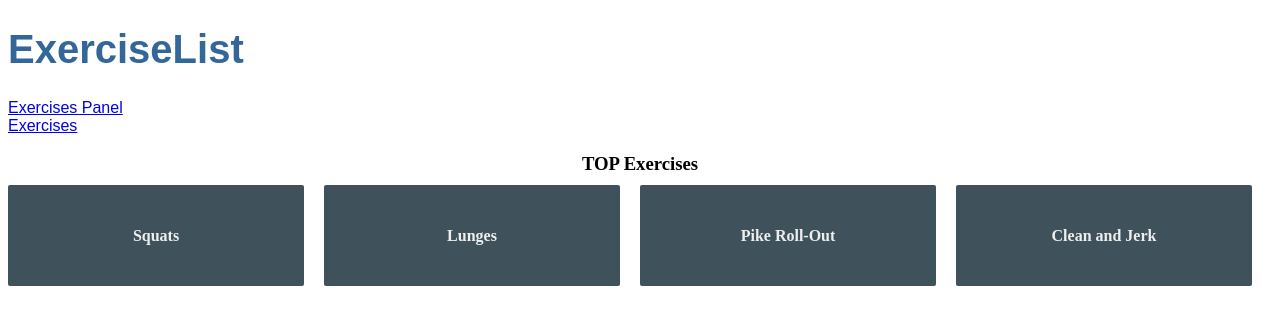
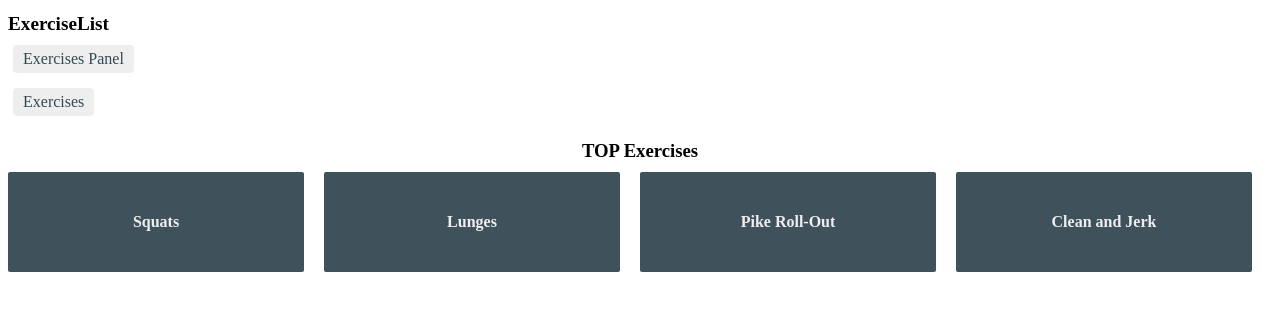
Before and after one commit to Nacchofer31/Angular9Projects, an Angular app in the folder exerciseList/: page /panel in a window 1280 px wide. Shown: the top 324 px of the page. Built offline with nearby package versions, Linux system fonts and the light colour scheme.

Commit message:
Updated app css

```diff
--- a/exerciseList/src/app/app.component.css
+++ b/exerciseList/src/app/app.component.css
@@ -1,21 +1,33 @@
-h1{
-  color:#369;
-  font-family: Arial, Helvetica, sans-serif;
-  font-size: 250%;
+h1 {
+  font-size: 1.2em;
+  margin-bottom: 0;
 }
-h2, h3 {
-  color: #444;
-  font-family: Arial, Helvetica, sans-serif;
-  font-weight: lighter;
+h2 {
+  font-size: 2em;
+  margin-top: 0;
+  padding-top: 0;
 }
-body {
-  margin: 2em;
+nav button {
+  margin: 5px;
 }
-body, input[type="text"], button {
-  color: #333;
-  font-family: Cambria, Georgia;
+nav a {
+  margin: 5px;
 }
-/* resto de contenido */
-* {
-  font-family: Arial, Helvetica, sans-serif;
+nav a {
+  padding: 5px 10px;
+  text-decoration: none;
+  margin-top: 10px;
+  display: inline-block;
+  background-color: #eee;
+  border-radius: 4px;
 }
+nav a:visited, a:link {
+  color: #334953;
+}
+nav a:hover {
+  color: #039be5;
+  background-color: #cfd8dc;
+}
+nav a.active {
+  color: #039be5;
+}
```
